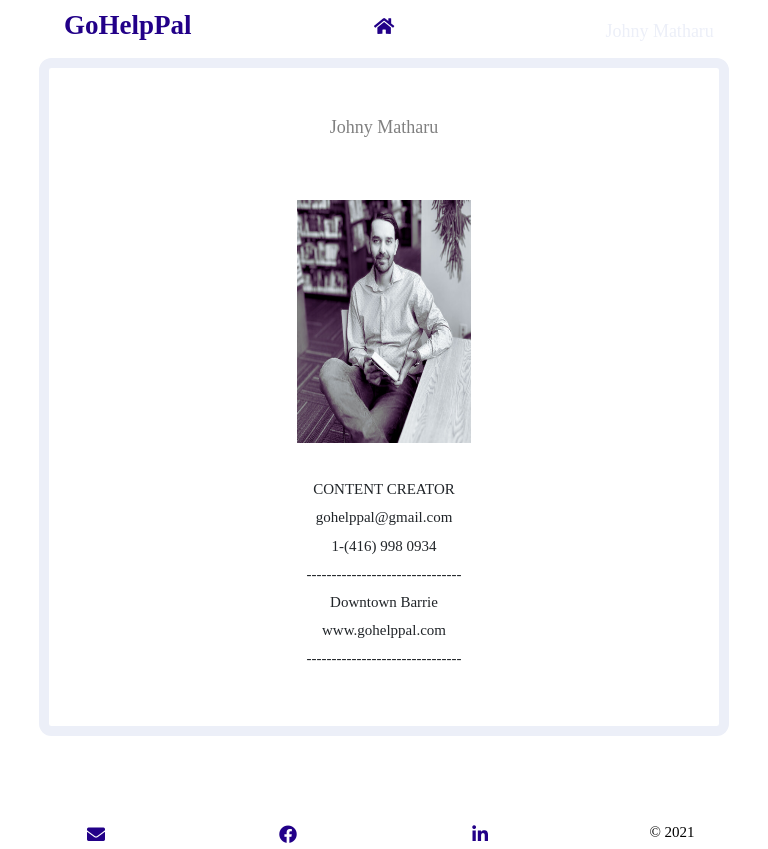
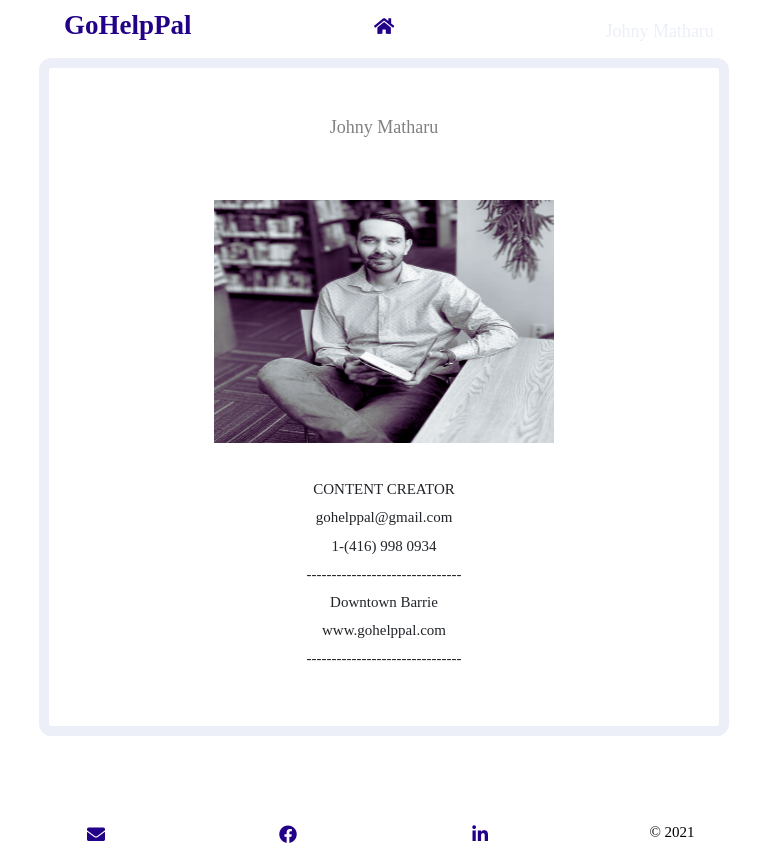
Before and after one commit to JohnyMatharu/gohelppal.com, a React (Create React App) app: page /#/resume in a window 768 px wide. Built offline with nearby package versions, Linux system fonts and the light colour scheme.

Commit message:
minor media query adjustments final

```diff
--- a/src/pages/resume.css
+++ b/src/pages/resume.css
@@ -108,6 +108,18 @@ height: 7.5%;
  height: 243px;
 }
 
+@media only screen and (max-width: 890px)
+and (min-device-width: 414px){
+#imgProfile
+
+{
+  height: 243px;
+  width: 120%;
+}
+
+}
+
+
 
 
 #buttonProfile {
```
Also changed, not shown: 6 other files (tests, documents, lock files or other folders).
